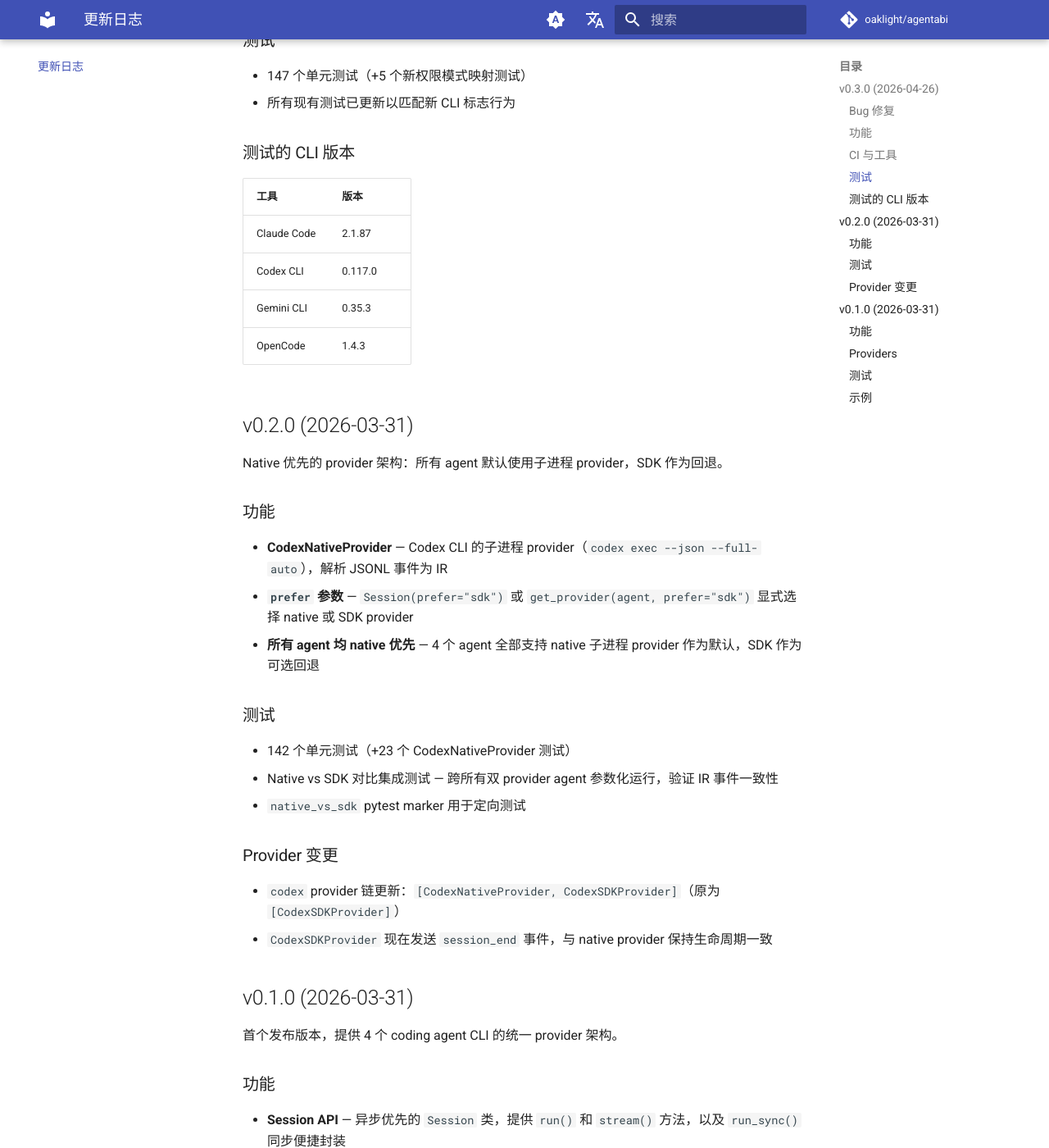
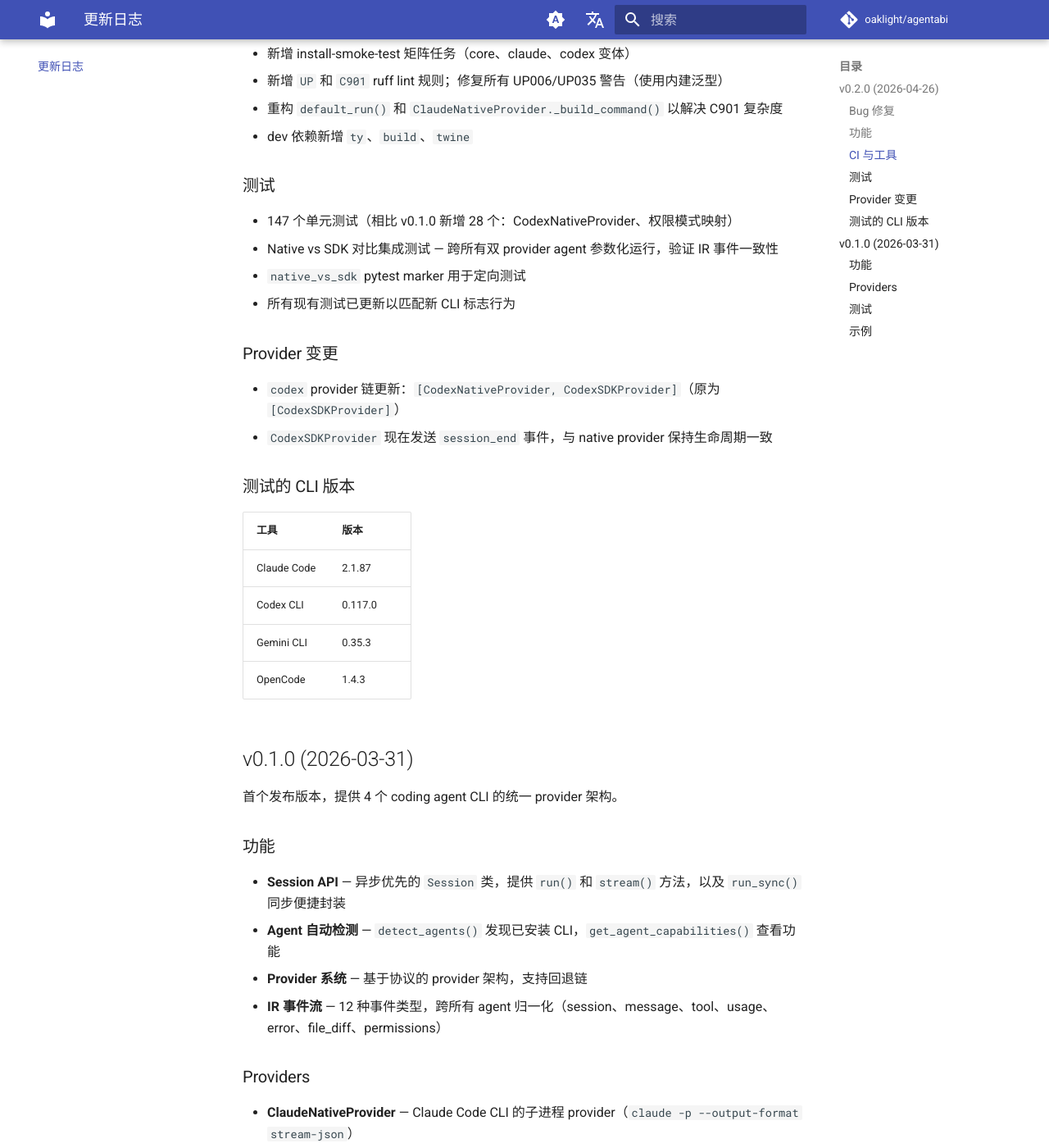
Before and after one commit to Oaklight/agentabi, an MkDocs documentation site: the page built from docs/changelog.md, in a window 1280 px wide and 1400 px high, scrolled down 1018 px. Shown: the whole window at 82% size. Built offline with MkDocs 1.6.1 and Material for MkDocs 9.7.7, drawn with Linux system fonts in a browser that asks for light colours; comment, search, counter and statistics services are not loaded; some of the changed text lies outside the part shown.

Commit message:
Merge v0.2.0 and v0.3.0 changelog into single v0.2.0 release

```diff
--- a/docs/changelog.md
+++ b/docs/changelog.md
@@ -1,8 +1,8 @@
 # 更新日志
 
-## v0.3.0 (2026-04-26)
+## v0.2.0 (2026-04-26)
 
-同步所有 CLI provider 实现以匹配当前工具版本；CI 流水线对齐 llm-rosetta。
+Native 优先的 provider 架构，CLI 对齐的权限模式。
 
 ### Bug 修复
 
@@ -27,8 +30,15 @@
 
 ### 测试
 
-- 147 个单元测试（+5 个新权限模式映射测试）
+- 147 个单元测试（相比 v0.1.0 新增 28 个：CodexNativeProvider、权限模式映射）
+- Native vs SDK 对比集成测试 — 跨所有双 provider agent 参数化运行，验证 IR 事件一致性
+- `native_vs_sdk` pytest marker 用于定向测试
 - 所有现有测试已更新以匹配新 CLI 标志行为
+
+### Provider 变更
+
+- `codex` provider 链更新：`[CodexNativeProvider, CodexSDKProvider]`（原为 `[CodexSDKProvider]`）
+- `CodexSDKProvider` 现在发送 `session_end` 事件，与 native provider 保持生命周期一致
 
 ### 测试的 CLI 版本
 
@@ -38,27 +48,6 @@
 | Codex CLI | 0.117.0 |
 | Gemini CLI | 0.35.3 |
 | OpenCode | 1.4.3 |
-
-## v0.2.0 (2026-03-31)
-
-Native 优先的 provider 架构：所有 agent 默认使用子进程 provider，SDK 作为回退。
-
-### 功能
-
-- **CodexNativeProvider** — Codex CLI 的子进程 provider（`codex exec --json --full-auto`），解析 JSONL 事件为 IR
-- **`prefer` 参数** — `Session(prefer="sdk")` 或 `get_provider(agent, prefer="sdk")` 显式选择 native 或 SDK provider
-- **所有 agent 均 native 优先** — 4 个 agent 全部支持 native 子进程 provider 作为默认，SDK 作为可选回退
-
-### 测试
-
-- 142 个单元测试（+23 个 CodexNativeProvider 测试）
-- Native vs SDK 对比集成测试 — 跨所有双 provider agent 参数化运行，验证 IR 事件一致性
-- `native_vs_sdk` pytest marker 用于定向测试
-
-### Provider 变更
-
-- `codex` provider 链更新：`[CodexNativeProvider, CodexSDKProvider]`（原为 `[CodexSDKProvider]`）
-- `CodexSDKProvider` 现在发送 `session_end` 事件，与 native provider 保持生命周期一致
 
 ## v0.1.0 (2026-03-31)
 
```
Also changed, not shown: other parts of docs/changelog.md (+3 -0 lines).
